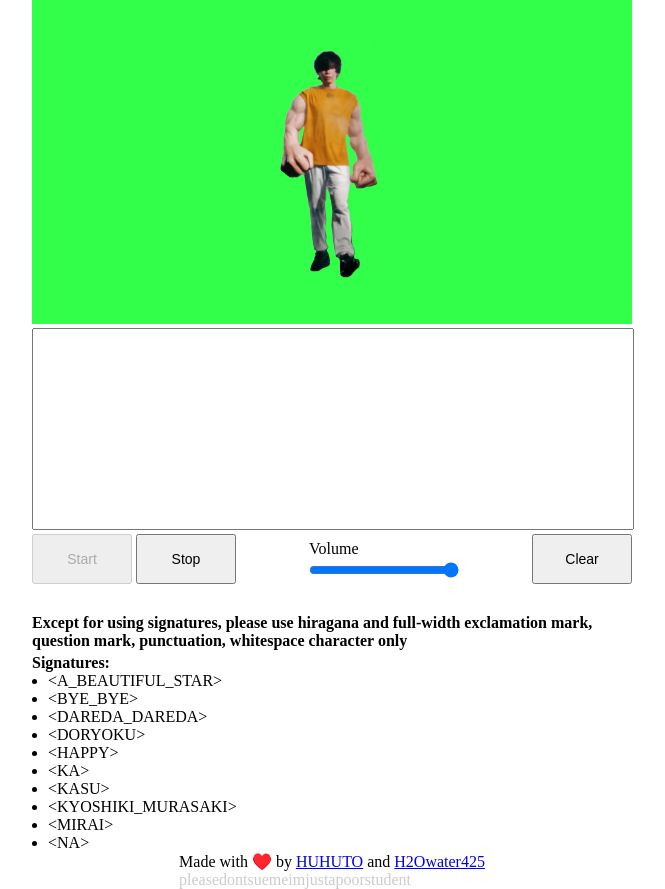
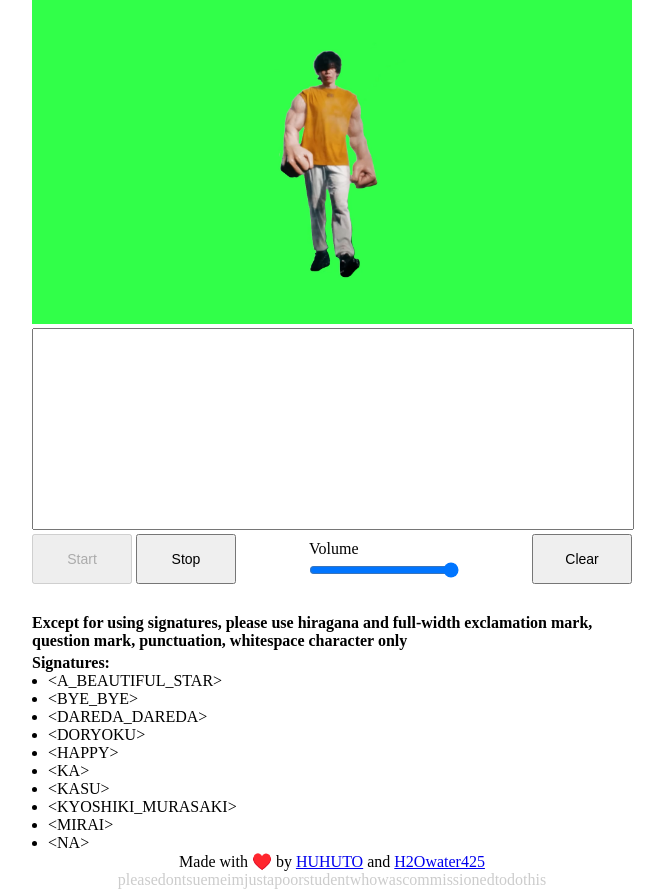
Before and after one commit to H2Owater425/yonezu-kenshi-text-to-speech, a website built with Vite: page index.html in a window 1280 px wide. Shown: the part 40-929 px from the top of the page, without its empty margins (308-973 px from the left). Built offline with nearby package versions, Linux system fonts and the light colour scheme; files whose address does not match are found by name.

Commit message:
feat: Add more excuse

```diff
--- a/index.html
+++ b/index.html
@@ -38,7 +38,7 @@
 		</main>
 		<footer>
 			<p>Made with ♥️ by <a href="https://www.youtube.com/@HUHUTO_KUSO">HUHUTO</a> and <a href="https://github.com/H2Owater425">H2Owater425</a></p>
-			<p>pleasedontsuemeimjustapoorstudent</p>
+			<p>pleasedontsuemeimjustapoorstudentwhowascommissionedtodothis</p>
 		</footer>
     <script type="module" src="/source/index.ts"></script>
   </body>
--- a/source/index.css
+++ b/source/index.css
@@ -78,3 +78,8 @@ main > section:last-child, div#controls > div:nth-child(2) {
 	flex-direction: column;
 	gap: 4px;
 }
+
+footer > p {
+	word-break: break-all;
+	text-align: center;
+}
```
